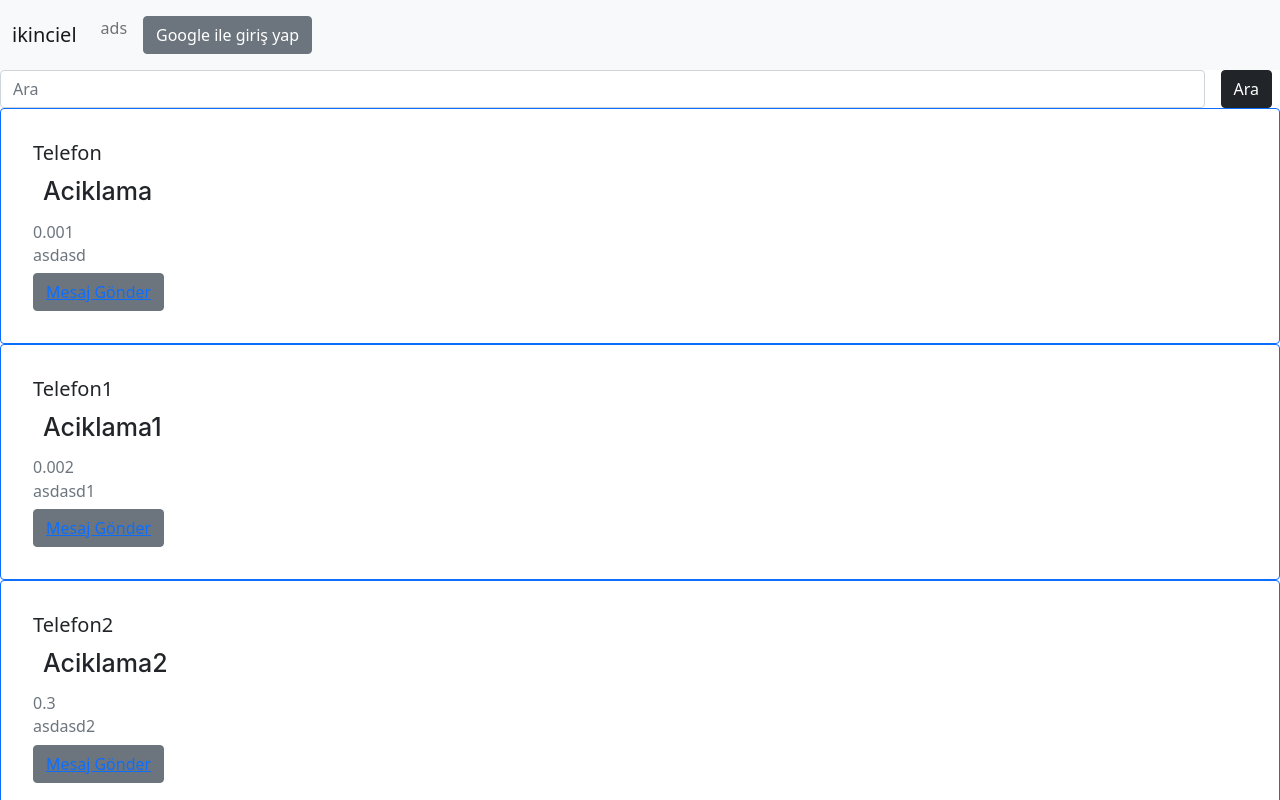
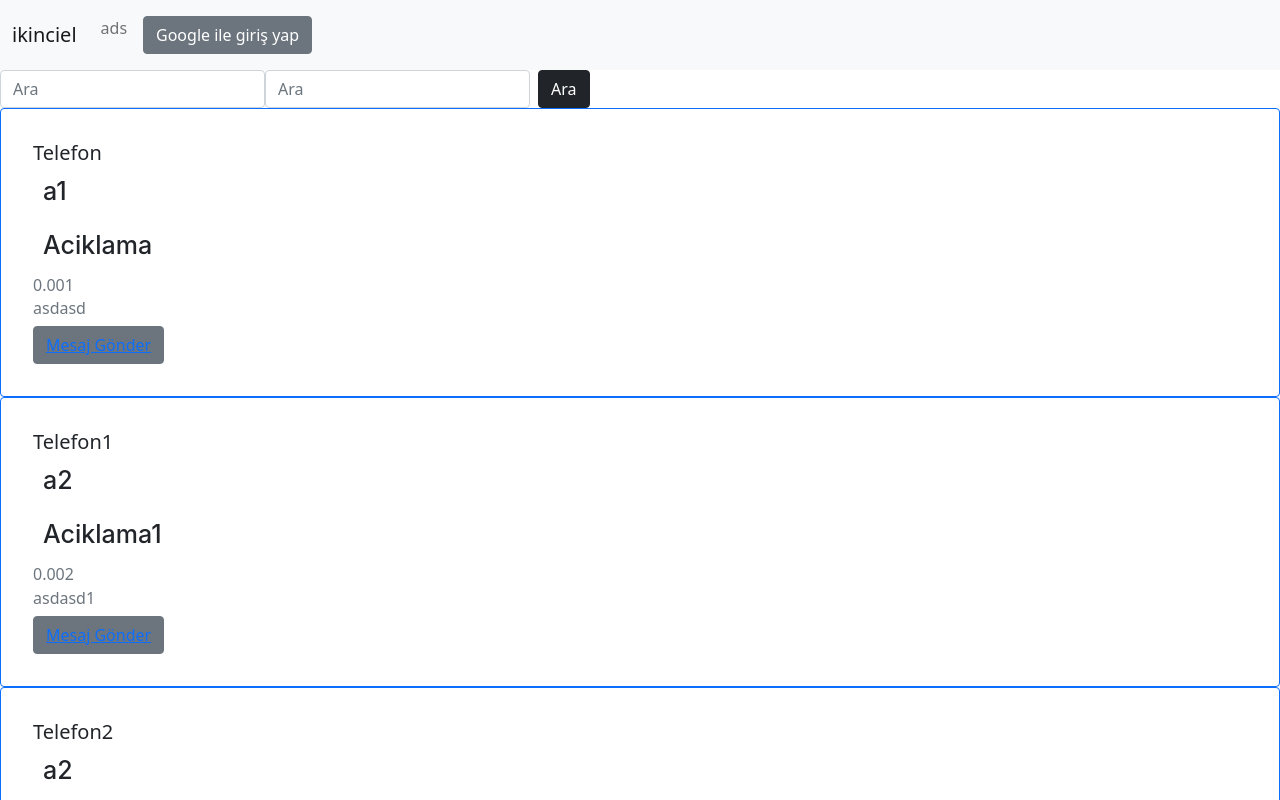
Before and after one commit to alperenkapusuz/ikinci-el-esya, a React (Create React App) app: page /ads in a window 1280 px wide. Shown: the top 800 px of the page. Built offline with nearby package versions, Linux system fonts and the light colour scheme; no server answers.

Commit message:
category tamamlandı

```diff
--- a/src/components/Data/Data.js
+++ b/src/components/Data/Data.js
@@ -2,6 +2,7 @@ const DUMMY_PRODUCTS = [
     {
         id:"e1",
         title:"Telefon",
+        category:"a1",
         description:"Aciklama",
         price:"0.001",
         place:"asdasd"
@@ -9,6 +10,7 @@ const DUMMY_PRODUCTS = [
     {
         id:"e2",
         title:"Telefon1",
+        category:"a2",
         description:"Aciklama1",
         price:"0.002",
         place:"asdasd1"
@@ -16,6 +18,7 @@ const DUMMY_PRODUCTS = [
     {
         id:"e3",
         title:"Telefon2",
+        category:"a2",
         description:"Aciklama2",
         price:"0.3",
         place:"asdasd2"
@@ -23,6 +26,7 @@ const DUMMY_PRODUCTS = [
     {
         id:"e4",
         title:"Telefon3",
+        category:"a2",
         description:"Aciklama3",
         price:"0.004",
         place:"asdasd3"
--- a/src/components/Product/ProductItem.js
+++ b/src/components/Product/ProductItem.js
@@ -19,6 +19,9 @@ const ProductItem = (props) => {
             {props.title}
           </CardTitle>
           <CardText>
+            {props.category}
+          </CardText>
+          <CardText>
             {props.description}
           </CardText>
           <CardSubtitle className="mb-2 text-muted" tag="h6">
--- a/src/components/Product/ProductList.js
+++ b/src/components/Product/ProductList.js
@@ -3,7 +3,8 @@ import ProductItem from "./ProductItem";
 import Search from "../Search/Search";
 
 const ProductList = (props) => {
-  const [search, setSearch] = useState("");
+  const [searchTitle, setSearchTitle] = useState("");
+  const [searchCategory, setSearchCategory] = useState("");
 
   if (props.items.length === 0) {
     return <h2>No expenses found</h2>;
@@ -12,18 +13,22 @@ const ProductList = (props) => {
   return (
     <div>
       <div>
-        <Search search={search} setSearch={setSearch} />
+        <Search searchCategory={searchCategory} setSearchCategory={setSearchCategory} searchTitle={searchTitle} setSearchTitle={setSearchTitle} />
       </div>
       <div>
         {props.items
+          .filter((e) =>
+            e.category.toLocaleLowerCase().includes(searchCategory.toLocaleLowerCase())
+          )
           .filter((p) =>
-            p.title.toLocaleLowerCase().includes(search.toLocaleLowerCase())
+          p.title.toLocaleLowerCase().includes(searchTitle.toLocaleLowerCase()),
           )
           .map((product) => (
             <ProductItem
               key={product.id}
               id={product.id}
               title={product.title}
+              category={product.category}
               description={product.description}
               price={product.price}
               place={product.place}
--- a/src/components/ProductAdd/ProductAdd.js
+++ b/src/components/ProductAdd/ProductAdd.js
@@ -8,6 +8,7 @@ const ProductAdd = () => {
   const [form, setForm] = useState({
     id: Math.random().toString(),
     title: "",
+    category: "",
     description: "",
     price: "",
     place: "",
@@ -16,6 +17,7 @@ const ProductAdd = () => {
   const saveItem = () => {
     if (
       form.title === "" ||
+      form.category === "" ||
       form.description === "" ||
       form.price === "" ||
       form.place === ""
@@ -33,6 +35,7 @@ const ProductAdd = () => {
 
     setForm({
       title: "",
+      category: "",
       description: "",
       price: "",
       place: "",
@@ -67,6 +70,19 @@ const ProductAdd = () => {
               setForm({ ...form, title: event.target.value })
             }
             value={form.title}
+          />
+        </FormGroup>
+        <FormGroup>
+          <Label>Category</Label>
+          <Input
+            type="text"
+            name="text"
+            id="text"
+            placeholder="Enter title"
+            onChange={(event) =>
+              setForm({ ...form, category: event.target.value })
+            }
+            value={form.category}
           />
         </FormGroup>
         <FormGroup>
--- a/src/components/Search/Search.js
+++ b/src/components/Search/Search.js
@@ -1,15 +1,26 @@
 import React from 'react'
 
-const Search = ({ search, setSearch }) => {
+const Search = ({searchCategory, setSearchCategory ,searchTitle, setSearchTitle }) => {
     return (
         <div className="d-flex">
+            <div>
             <input
                 name='search'
-                value={search}
+                value={searchCategory}
                 className="form-control me-sm-2"
                 type="text" placeholder="Ara"
-                onChange={(e) => setSearch(e.target.value)}
+                onChange={(e) => setSearchCategory(e.target.value)}
             />
+            </div>
+            <div>
+            <input
+                name='search'
+                value={searchTitle}
+                className="form-control me-sm-2"
+                type="text" placeholder="Ara"
+                onChange={(e) => setSearchTitle(e.target.value)}
+            />
+            </div>
             <button className="btn btn-dark sm-0 mx-2" type="submit">Ara</button>
         </div>
     )
--- a/src/components/SendMessage/Chat.js
+++ b/src/components/SendMessage/Chat.js
@@ -16,7 +16,7 @@ function Chat() {
       });
   }, []);
   return (
-    <div>
+    <div >
       {user ? (
         <div className="msgs">
           {messages.map(({ id, text, photoURL, uid }) => (
```
